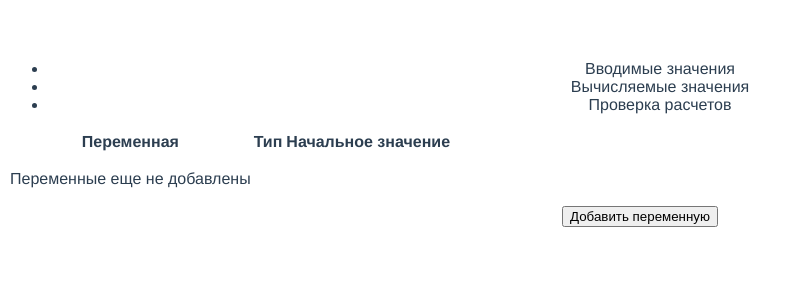
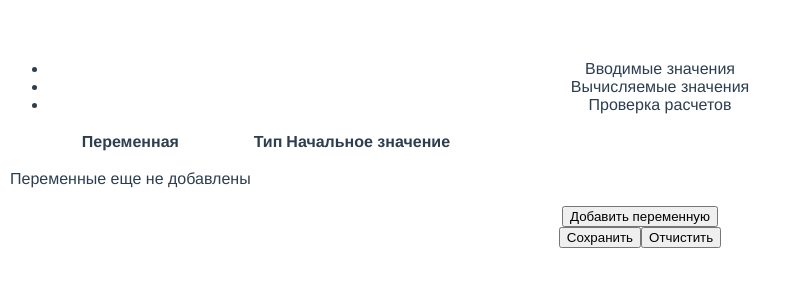
Before and after one commit to OZ1245/selvery, a Vue app: page / in a window 1280 px wide. Shown: the top 300 px of the page, without its empty margins (0-801 px from the left). Built offline with nearby package versions, Linux system fonts and the light colour scheme.

Commit message:
Кнопки сохранения/отчистки данных

```diff
--- a/src/App.vue
+++ b/src/App.vue
@@ -8,6 +8,22 @@
         <component :is="id"></component>
       </template>
     </the-tabs>
+
+    <section class="controls">
+      <button
+        type="button"
+        @click="onSaveData()"
+      >
+        Сохранить
+      </button>
+
+      <button
+        type="button"
+        @click="onRemoveData()"
+      >
+        Отчистить
+      </button>
+    </section>
   </div>
 </template>
 
@@ -58,7 +74,19 @@ export default {
   },
 
   methods: {
-    ...mapActions(['initCachedData'])
+    ...mapActions([
+      'initCachedData',
+      'saveData',
+      'removeData'
+    ]),
+
+    onSaveData() {
+      this.saveData()
+    },
+
+    onRemoveData() {
+      this.removeData()
+    }
   }
 }
 </script>
--- a/src/store/index.js
+++ b/src/store/index.js
@@ -52,7 +52,22 @@ export default new Vuex.Store({
   },
   actions: {
     initCachedData({ commit }) {
-      const ls = localStorage.getItem('selveryCache')
+      const lsCache = localStorage.getItem('selveryCache')
+      const ls = localStorage.getItem('selvery')
+
+      if (lsCache) {
+        const data = JSON.parse(lsCache)
+
+        data.dataVariables.map((item) => {
+          commit('SET_DATA', item)
+        })
+
+        data.computedVariables.map((item) => {
+          commit('SET_COMPUTED', item)
+        })
+
+        return
+      }
 
       if (ls) {
         const data = JSON.parse(ls)
@@ -64,6 +79,8 @@ export default new Vuex.Store({
         data.computedVariables.map((item) => {
           commit('SET_COMPUTED', item)
         })
+
+        return
       }
     },
 
@@ -87,12 +104,6 @@ export default new Vuex.Store({
     },
 
     addComputedVariable({ state, commit }, { name, type, equation, value, index }) {
-      console.log('--- addComputedVariable ---')
-      console.log('name:', name)
-      console.log('type:', type)
-      console.log('equation:', equation)
-      console.log('value:', value)
-      console.log('index:', index)
       if (typeof index !== 'undefined') {
         commit('UPDATE_COMPUTED', {
           name,
```
